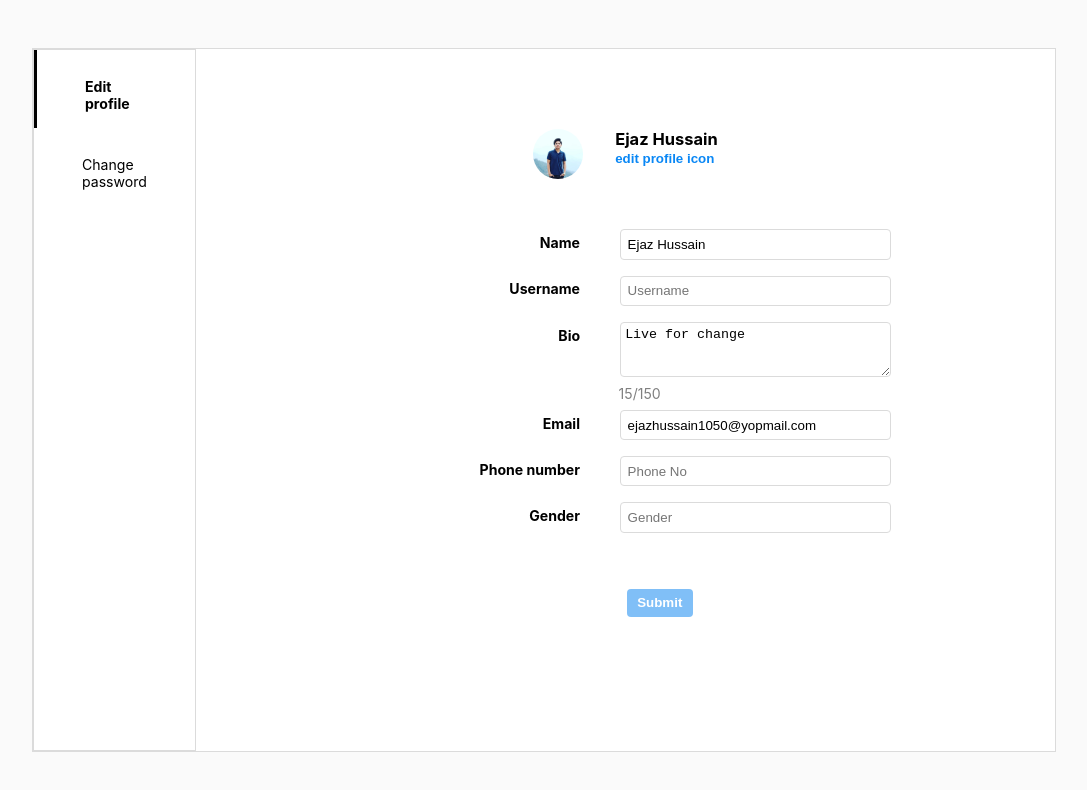
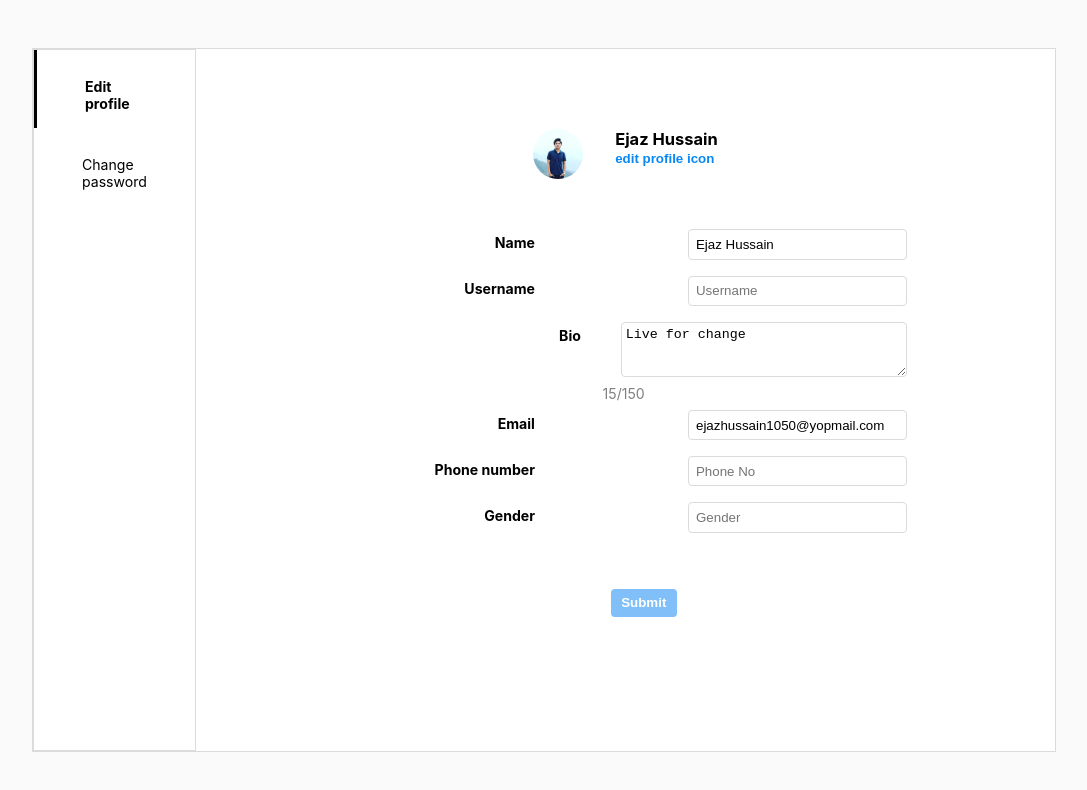
Before and after one commit to alinauman02/instagram-clone, a React (Vite) app in the folder frontend/: page /settings/edit-profile in a window 1280 px wide. Shown: the top 790 px of the page, without its empty margins (96-1183 px from the left). Built offline with nearby package versions, Linux system fonts and the light colour scheme; no server answers.

Commit message:
Include repeating code input field

```diff
--- a/frontend/src/components/settings/Input.css
+++ b/frontend/src/components/settings/Input.css
@@ -10,3 +10,11 @@
   border: 1px solid gray;
   outline: none;
 }
+
+.edit-profile-label {
+  margin: 0.8rem 1rem;
+  font-weight: bold;
+  width: 30%;
+  text-align: justify;
+  text-align-last: right;
+}
--- a/frontend/src/components/settings/Input.tsx
+++ b/frontend/src/components/settings/Input.tsx
@@ -3,14 +3,19 @@ import './Input.css';
 
 interface InputProps {
   name: string;
-  type: 'string' | 'email' | 'password' | 'number' | 'textarea';
+  type: 'string' | 'email' | 'password' | 'number';
   placeholder: string;
   onChange: (e: React.FormEvent<HTMLInputElement>) => void;
   value?: string;
+  label?: string;
 }
 
-export function Input({ name, type, placeholder, value, onChange }: InputProps) {
+export function Input({ name, type, placeholder, value, onChange, label }: InputProps) {
   return (
+    <div className="flex-box">
+      <label htmlFor={name} className="edit-profile-label">
+        {label}
+      </label>
       <input
         className="input-edit-field"
         type={type}
@@ -20,5 +25,6 @@ export function Input({ name, type, placeholder, value, onChange }: InputProps)
         autoComplete="off"
         value={value}
       />
+    </div>
   );
 }
```
Lines whose indentation alone changed are shown as unchanged.
